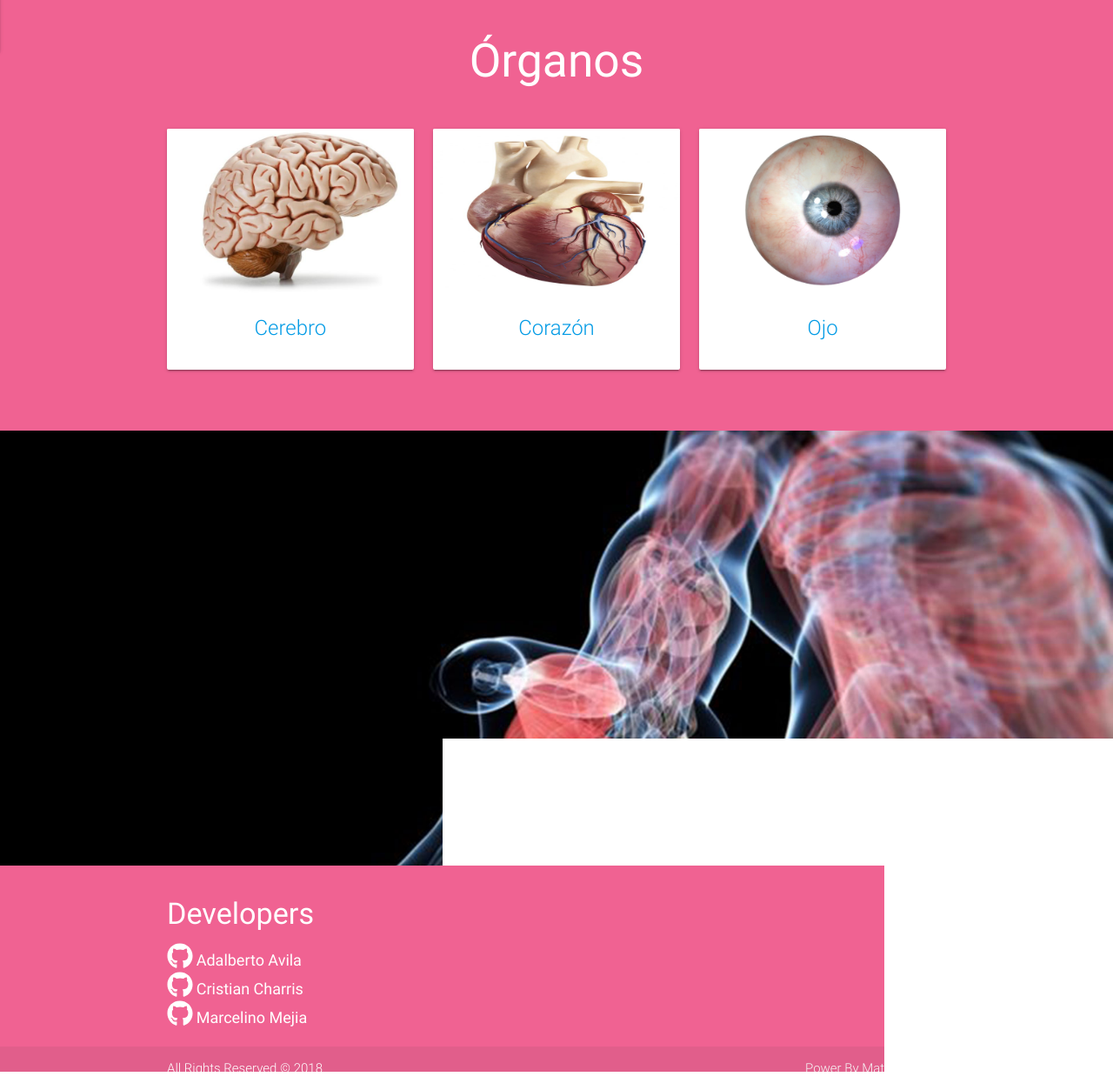
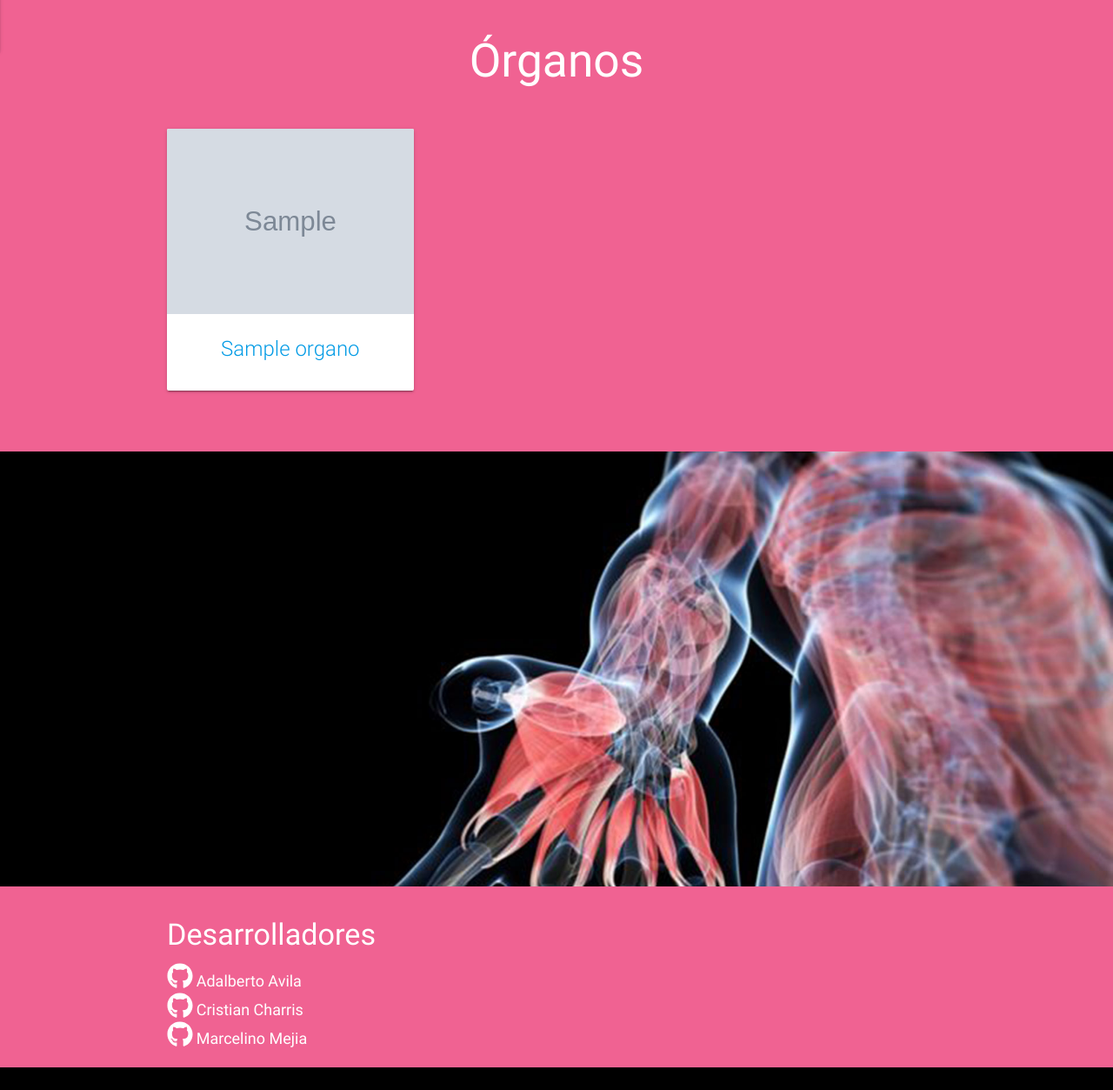
Before and after one commit to Adal1013/Anatomy, a Django app: page / in a window 1280 px wide. Shown: the part 801-2054 px from the top of the page at 87% size. After the commit the page ends 2028 px from the top, so only its background shows below. Run offline with Django 3.2, Linux system fonts and the light colour scheme; tables that the repository leaves empty hold one stand-in row (values such as "Sample post"); grey boxes marked "Sample" are stand-in pictures.

Commit message:
vista principal con elemento de la bd

```diff
--- a/apps/digital/models.py
+++ b/apps/digital/models.py
@@ -3,10 +3,17 @@ from django.db import models
 # Create your models here.
 class Organo(models.Model):
     nombre = models.CharField(max_length = 50)
-    descripcion = models.TextField(max_length = 400)
+    descripcion = models.TextField()
     imagen = models.CharField(max_length = 50)
+
+    def __str__(self):
+        return "{} - {}".format(self.id, self.nombre)
+
 
 class Parte(models.Model):
     nombre = models.CharField(max_length = 50)
-    descripcion = models.TextField(max_length = 400)
+    descripcion = models.TextField()
     organo = models.ForeignKey(Organo)
+
+    def __str__(self):
+        return "{} - {}".format(self.id, self.nombre)
--- a/apps/digital/views.py
+++ b/apps/digital/views.py
@@ -1,6 +1,8 @@
-from django.shortcuts import render
+from django.shortcuts import render, redirect
 from django.http import HttpResponseRedirect, HttpResponse
-
+from apps.digital.models import Organo, Parte
 # Create your views here.
 def home(request):
-    return render(request, 'contenido/home.html')
+    organos = Organo.objects.all()
+    context = {"organos": organos}
+    return render(request, 'contenido/home.html', context)
--- a/templates/contenido/home.html
+++ b/templates/contenido/home.html
@@ -14,49 +14,27 @@
       </div>
       <div class=" container row">
             <div class="row">
+                {% for organo in organos %}
                   <div class="col s4">
                     <a href="">
                         <div class="card hoverable">
                             <div class="card-image">
-                          <img src="{% static 'images/cerebro2.JPG' %}">
+                                <img class="responsive-img" src="{% static '' %}{{organo.imagen}}">
                             </div>
                             <div class="card-content">
-                            <span class="card-title center-align">Cerebro</span>
+                                <span class="card-title center-align">{{ organo.nombre }}</span>
                             </div>
                         </div>
                     </a>
                   </div>
-              <div class="col s4">
-                <a href="">
-                    <div class="card hoverable">
-                        <div class="card-image">
-                          <img src="{% static 'images/corazon4.jpg' %}">
-                        </div>
-                        <div class="card-content">
-                            <span class="card-title center-align">Corazón</span>
-                        </div>
-                    </div>
-                </a>
-              </div>
-              <div class="col s4">
-                <a href="">
-                    <div class="card hoverable">
-                        <div class="card-image">
-                          <img src="{% static 'images/ojo.jpg' %}">
-                        </div>
-                        <div class="card-content">
-                            <span class="card-title center-align">Ojo</span>
-                        </div>
-                    </div>
-                </a>
-              </div>
+                {% endfor %}
             </div>
         </div>
     </div>
 
     <div class="parallax-container">
         <div class="parallax">
-            <img class="responsive-img" src="{% static 'images/anatomia-humana.jpg' %}">
+            <img class="responsive-img" src="{%static 'images/anatomia-humana.jpg'%}">
         </div>
     </div>
 {% endblock %}
--- a/templates/principal/footer.html
+++ b/templates/principal/footer.html
@@ -2,28 +2,21 @@
 	<div class="container">
 		<div class="row">
 			<div class="col s12 m6 l4 ">
-                <h4>Developers</h4>
+                <h4>Desarrolladores</h4>
                 <a href="https://github.com/Adal1013" class="white-text">
 					<i class="fab fa-github fa-2x"></i> <big>Adalberto Avila</big>
 				</a>
 				<br>
-				<a href="https://github.com/samir04m" class="white-text">
+				<a href="https://github.com/kristianschajris" class="white-text">
 					<i class="fab fa-github fa-2x"></i> <big>Cristian Charris</big>
 				</a>
 				<br>
-				<a href="https://github.com/samir04m" class="white-text">
+				<a href="https://github.com/Marcelino2017" class="white-text">
 					<i class="fab fa-github fa-2x"></i> <big>Marcelino Mejia</big>
 				</a>
             </div>
-		</div>
-		<div class="col s12 m6 l8">
-
-		</div>
-	</div>
-	<div class="footer-copyright white-text">
-		<div class="container">
-			All Rights Reserved © 2018
-			<a class="grey-text text-lighten-4 right" href="http://materializecss.com/">Power By MaterializeCss</a>
+			<div class="col s12 m6 l8">
+			</div>
 		</div>
 	</div>
 </footer>
```
Also changed, not shown: apps/digital/migrations/0001_initial.py, templates/contenido/organo.html (added), 1 other file. Lines whose indentation alone changed are shown as unchanged.
